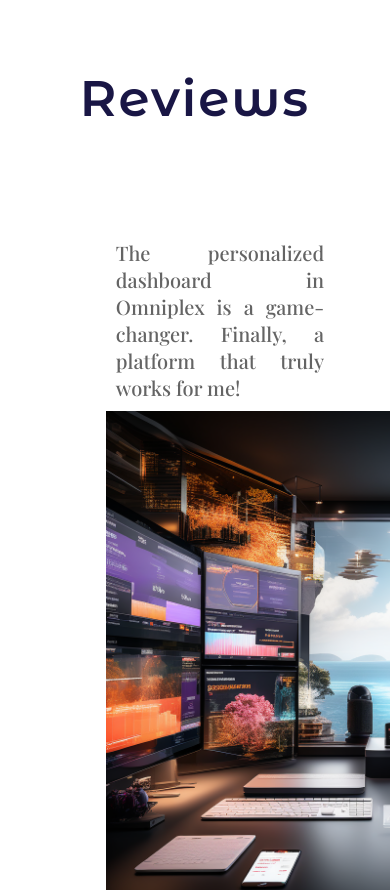
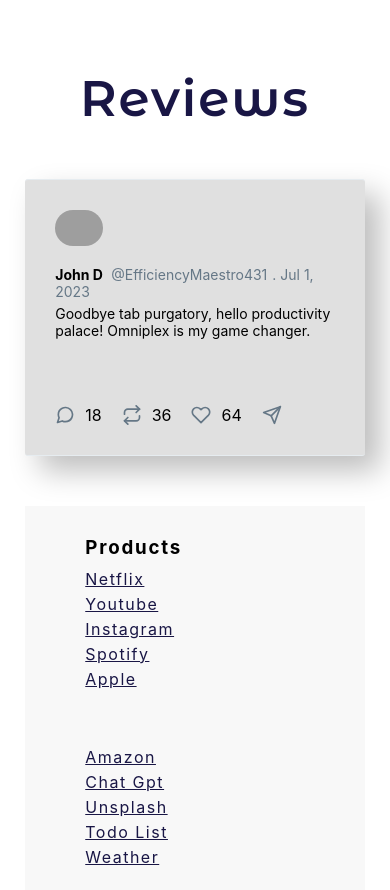
Before and after one commit to AshiqurRahaman02/omniplex, a React (Create React App) app: page /about in a window 390 px wide. Shown: the part 4980-5870 px from the top of the page. Built offline with nearby package versions, Linux system fonts and the light colour scheme; grey boxes are pictures that could not be loaded; a web font is replaced by a local one.

Commit message:
review section modified

```diff
--- a/src/App.css
+++ b/src/App.css
@@ -1,4 +1,3 @@
-
 /** Navbar Section*/
 .navbar {
 	display: flex;
@@ -12,7 +11,7 @@
 	align-items: center;
 }
 
-.navbar > div:nth-child(1){
+.navbar > div:nth-child(1) {
 	cursor: pointer;
 }
 .navbar > div:nth-child(1) > h1 {
@@ -67,7 +66,7 @@
 	}
 }
 
-.menu{
+.menu {
 	position: absolute;
 	right: 0;
 	padding: 10px 50px;
@@ -77,17 +76,17 @@
 	width: max-content;
 	margin: 0px 0px 0px 30px;
 }
-.menu>hr{
+.menu > hr {
 	margin: 40px 0px 30px 0px;
 }
-.links{
+.links {
 	display: flex;
 	flex-direction: column;
 	text-align: center;
 	gap: 10px;
 	margin-bottom: 30px;
 }
-.links>.link{
+.links > .link {
 	margin: 0;
 }
 
@@ -102,60 +101,60 @@
 	justify-content: space-between;
 	flex-wrap: wrap;
 }
-.footer>div{
-	padding: 10px ;
+.footer > div {
+	padding: 10px;
 }
-.footer h3{
+.footer h3 {
 	letter-spacing: 1.8px;
 }
-.footer  ul {
+.footer ul {
 	columns: 1;
-	margin: 10px 10px 0px 0px ;
+	margin: 10px 10px 0px 0px;
 	list-style: none;
 }
-.footer li{
+.footer li {
 	transition: 0.25s ease;
 	letter-spacing: 1.5px;
 	margin-bottom: 5px;
 }
-.footer li:hover{
+.footer li:hover {
 	transform: translateY(-2px);
 }
 
 /***************************************** Home Page ***************************************/
 
 /** Header Section*/
-main{
+main {
 	width: 97%;
 	margin: auto;
 }
 
-#header{
-	padding:  50px;
+#header {
+	padding: 50px;
 	padding-bottom: 100px;
 	margin-left: 50px;
 }
-#header>div:nth-child(1)>h1{
+#header > div:nth-child(1) > h1 {
 	font-size: 100px;
 	color: var(--text-primary-navy-blue);
 	font-family: var(--hero-font);
 	letter-spacing: 2px;
 }
-#header>div:nth-child(1)>p:nth-child(2){
+#header > div:nth-child(1) > p:nth-child(2) {
 	font-size: 40px;
 	margin-top: 30px;
 	color: var(--text-primary-light);
 	font-family: var(--content-font);
 }
-#header>div:nth-child(1)>p:nth-child(3){
+#header > div:nth-child(1) > p:nth-child(3) {
 	max-width: 650px;
 	font-size: 20px;
 	margin-top: 30px;
 	color: var(--text-primary-lighter);
 	font-family: var(--content-font);
-	text-align:justify;
+	text-align: justify;
 }
-#title{
+#title {
 	color: var(--text-accent-teal);
 }
 
@@ -180,93 +179,184 @@ main{
 	color: var(--text-primary-lightest);
 }
 
-
 /***************************************** About Page ***************************************/
 
 /** Hero Section */
-#about-hero{
-	padding:  50px;
+#about-hero {
+	padding: 50px;
 	padding-bottom: 100px;
 	margin-left: 50px;
 	/* border: #000 1px solid; */
 	height: 90vh;
 }
-#about-hero>div:nth-child(1)>h1{
+#about-hero > div:nth-child(1) > h1 {
 	font-size: 100px;
 	color: var(--text-primary-navy-blue);
 	font-family: var(--hero-font);
 	letter-spacing: 2px;
 }
-#about-hero>div:nth-child(1)>p:nth-child(2){
+#about-hero > div:nth-child(1) > p:nth-child(2) {
 	max-width: 650px;
 	font-size: 20px;
 	margin-top: 100px;
 	color: var(--text-primary-lighter);
 	font-family: var(--content-font);
-	text-align:justify;
+	text-align: justify;
 }
 
 /** Sections */
-.left, .right{
-	padding:  50px;
+.left,
+.right {
+	padding: 50px;
 	padding-bottom: 100px;
 	margin-left: 50px;
 	display: flex;
 	justify-content: space-between;
 	flex-wrap: wrap;
 }
-.left{
+.left {
 	flex-wrap: wrap-reverse;
 }
-.left>aside, .right>aside{
+.left > aside,
+.right > aside {
 	margin: auto;
 }
-.left>aside>img, .right>aside>img{
+.left > aside > img,
+.right > aside > img {
 	width: 500px;
 }
-.left>aside:nth-child(2){
+.left > aside:nth-child(2) {
 	text-align: end;
 }
-.left>aside:nth-child(2), .right>aside:nth-child(1){
+.left > aside:nth-child(2),
+.right > aside:nth-child(1) {
 	padding: 10px;
-
 }
-.left>aside:nth-child(2)>h2, .right>aside:nth-child(1)>h2, #reviews{
+.left > aside:nth-child(2) > h2,
+.right > aside:nth-child(1) > h2,
+#reviews {
 	font-size: 50px;
 	color: var(--text-primary-navy-blue);
 	font-family: var(--hero-font);
 	letter-spacing: 2px;
 }
-.left>aside:nth-child(2)>p, .right>aside:nth-child(1)>p{
+.left > aside:nth-child(2) > p,
+.right > aside:nth-child(1) > p {
 	max-width: 600px;
 
 	font-size: 20px;
 	margin-top: 50px;
 	color: var(--text-primary-lighter);
 	font-family: var(--content-font);
-	text-align:justify;
+	text-align: justify;
 }
 
 /** Reviews Sections */
-#reviews{
+#reviews {
 	text-align: center;
 }
+/* .reviews{
+	display: flex;
+	flex-wrap: wrap;
+}
+.reviews>div:nth-child(1), .reviews>div:nth-child(3){
+	opacity: 0.5;
+} */
+.avator {
+	border-radius: 100px;
+	width: 48px;
+	margin-right: 15px;
+}
 
+.tweet-wrap {
+	max-width: 490px;
+	background: #fff;
+	margin: 0 auto 50px;
+	margin-top: 50px;
+	border-radius: 3px;
+	padding: 30px;
+	border-bottom: 1px solid #e6ecf0;
+	border-top: 1px solid #e6ecf0;
+
+	background: #e0e0e0;
+	box-shadow: 15px 15px 30px #bebebe, -15px -15px 30px #ffffff;
+}
+
+.tweet-header {
+	display: flex;
+	align-items: flex-start;
+	font-size: 14px;
+}
+.tweet-header-info {
+	font-weight: bold;
+}
+.tweet-header-info span {
+	color: #657786;
+	font-weight: normal;
+	margin-left: 5px;
+}
+.tweet-header-info p {
+	font-weight: normal;
+	height: 60px;
+	margin-top: 5px;
+}
+.tweet-img-wrap {
+	padding-left: 60px;
+}
+
+.tweet-info-counts {
+	display: flex;
+	margin-left: 60px;
+	margin-top: 10px;
+}
+.tweet-info-counts div {
+	display: flex;
+	margin-right: 20px;
+}
+.tweet-info-counts div svg {
+	color: #657786;
+	margin-right: 10px;
+}
+@media screen and (max-width: 430px) {
+	body {
+		padding-left: 20px;
+		padding-right: 20px;
+	}
+	.tweet-header {
+		flex-direction: column;
+	}
+	.tweet-header img {
+		margin-bottom: 20px;
+	}
+	.tweet-header-info p {
+		margin-bottom: 30px;
+	}
+	.tweet-img-wrap {
+		padding-left: 0;
+	}
+	.tweet-info-counts {
+		display: flex;
+		margin-left: 0;
+	}
+	.tweet-info-counts div {
+		margin-right: 10px;
+	}
+}
 
 /***************************************** Sign Page ***************************************/
-#option{
+#option {
 	text-align: center;
 	background-color: aquamarine;
 	width: 350px;
 	padding: 10px 30px;
-	margin: auto ;
+	margin: auto;
 	margin-bottom: 100px;
 }
-#option>p{
+#option > p {
 	font-weight: 600;
 	color: var(--text-primary-navy-blue);
 }
-#option button{
+#option button {
 	border: 1px solid var(--text-primary-navy-blue);
 	padding: 5px;
 	border-radius: 3px;
@@ -277,7 +367,7 @@ main{
 	cursor: pointer;
 }
 
-#pageLoader{
+#pageLoader {
 	text-align: center;
 	margin: 0;
 	font-size: 25px;
@@ -285,24 +375,23 @@ main{
 	left: 45%;
 	position: absolute;
 
-	background: linear-gradient(to right,#3FFDCA 0, #000000 10%, #3FFDCA 30%);
+	background: linear-gradient(to right, #3ffdca 0, #000000 10%, #3ffdca 30%);
 	background-position: 0;
 	-webkit-background-clip: text;
 	-webkit-text-fill-color: transparent;
 	animation: shine2 5s infinite linear forwards;
 }
-@keyframes shine2{
-    0%{
+@keyframes shine2 {
+	0% {
 		background-position: 0px;
 	}
-    50%{
+	50% {
 		background-position: 80px;
 	}
-    100%{
+	100% {
 		background-position: 190px;
 	}
 }
-
 
 /***************************************** SignIn and SignUp Section ***************************************/
 
@@ -313,13 +402,13 @@ main{
 	padding: 30px;
 	margin: 15vh auto 0px;
 }
-#signinForm>h2{
+#signinForm > h2 {
 	font-size: 30px;
 	color: var(--text-primary-navy-blue);
 	font-family: var(--hero-font);
 	letter-spacing: 2px;
 }
-#signinForm>p{
+#signinForm > p {
 	font-size: 20px;
 	margin: 20px 0px;
 	color: rgb(115, 116, 117);
@@ -373,11 +462,11 @@ main{
 	font-size: 15px;
 	font-weight: 600;
 }
-input[type="checkbox"]{
+input[type="checkbox"] {
 	cursor: pointer;
 }
 
-#submitButton{
+#submitButton {
 	margin-top: 30px;
 	width: 110px;
 	height: 40px;
@@ -391,7 +480,7 @@ input[type="checkbox"]{
 }
 
 /***************************************** Popup Section ***************************************/
-#popupdiv{
+#popupdiv {
 	width: 370px;
 	margin: auto;
 }
@@ -438,7 +527,7 @@ input[type="checkbox"]{
 	border: 0px;
 	outline: none;
 }
-input[type="number"]{
+input[type="number"] {
 	margin-right: 5px;
 }
 input[type="number"]::-webkit-inner-spin-button,
--- /dev/null
+++ b/src/components/Tweet.jsx
@@ -0,0 +1,113 @@
+import React from 'react'
+
+function Tweet({name, userTag, date, review, commentCount, likeCount, retweetCount}) {
+    // const review = reviews[0]
+  return (
+    <div>
+      <div class="tweet-wrap">
+						<div class="tweet-header">
+							<img
+								src="https://pbs.twimg.com/profile_images/1012717264108318722/9lP-d2yM_400x400.jpg"
+								alt=""
+								class="avator"
+							/>
+							<div class="tweet-header-info">
+								{name}{" "}
+								<span>{userTag}</span>
+								<span>. {date}</span>
+								<p>{review}</p>
+							</div>
+						</div>
+
+						<div class="tweet-info-counts">
+							<div class="comments">
+								<svg
+									class="feather feather-message-circle sc-dnqmqq jxshSx"
+									xmlns="http://www.w3.org/2000/svg"
+									width="20"
+									height="20"
+									viewBox="0 0 24 24"
+									fill="none"
+									stroke="currentColor"
+									stroke-width="2"
+									stroke-linecap="round"
+									stroke-linejoin="round"
+									aria-hidden="true"
+								>
+									<path d="M21 11.5a8.38 8.38 0 0 1-.9 3.8 8.5 8.5 0 0 1-7.6 4.7 8.38 8.38 0 0 1-3.8-.9L3 21l1.9-5.7a8.38 8.38 0 0 1-.9-3.8 8.5 8.5 0 0 1 4.7-7.6 8.38 8.38 0 0 1 3.8-.9h.5a8.48 8.48 0 0 1 8 8v.5z"></path>
+								</svg>
+								<div class="comment-count">
+									{commentCount}
+								</div>
+							</div>
+
+							<div class="retweets">
+								<svg
+									class="feather feather-repeat sc-dnqmqq jxshSx"
+									xmlns="http://www.w3.org/2000/svg"
+									width="20"
+									height="20"
+									viewBox="0 0 24 24"
+									fill="none"
+									stroke="currentColor"
+									stroke-width="2"
+									stroke-linecap="round"
+									stroke-linejoin="round"
+									aria-hidden="true"
+								>
+									<polyline points="17 1 21 5 17 9"></polyline>
+									<path d="M3 11V9a4 4 0 0 1 4-4h14"></path>
+									<polyline points="7 23 3 19 7 15"></polyline>
+									<path d="M21 13v2a4 4 0 0 1-4 4H3"></path>
+								</svg>
+								<div class="retweet-count">
+									{retweetCount}
+								</div>
+							</div>
+
+							<div class="likes">
+								<svg
+									class="feather feather-heart sc-dnqmqq jxshSx"
+									xmlns="http://www.w3.org/2000/svg"
+									width="20"
+									height="20"
+									viewBox="0 0 24 24"
+									fill="none"
+									stroke="currentColor"
+									stroke-width="2"
+									stroke-linecap="round"
+									stroke-linejoin="round"
+									aria-hidden="true"
+								>
+									<path d="M20.84 4.61a5.5 5.5 0 0 0-7.78 0L12 5.67l-1.06-1.06a5.5 5.5 0 0 0-7.78 7.78l1.06 1.06L12 21.23l7.78-7.78 1.06-1.06a5.5 5.5 0 0 0 0-7.78z"></path>
+								</svg>
+								<div class="likes-count">
+									{likeCount}
+								</div>
+							</div>
+
+							<div class="message">
+								<svg
+									class="feather feather-send sc-dnqmqq jxshSx"
+									xmlns="http://www.w3.org/2000/svg"
+									width="20"
+									height="20"
+									viewBox="0 0 24 24"
+									fill="none"
+									stroke="currentColor"
+									stroke-width="2"
+									stroke-linecap="round"
+									stroke-linejoin="round"
+									aria-hidden="true"
+								>
+									<line x1="22" y1="2" x2="11" y2="13"></line>
+									<polygon points="22 2 15 22 11 13 2 9 22 2"></polygon>
+								</svg>
+							</div>
+						</div>
+					</div>
+    </div>
+  )
+}
+
+export default Tweet
--- a/src/pages/About.jsx
+++ b/src/pages/About.jsx
@@ -8,6 +8,7 @@ import Footer from "../components/Footer";
 // for icons
 import { FontAwesomeIcon } from "@fortawesome/react-fontawesome";
 import { faArrowCircleRight } from "@fortawesome/free-solid-svg-icons";
+import Tweet from "../components/Tweet";
 
 const reviews = [
 	{
@@ -15,85 +16,147 @@ const reviews = [
 		name: "Sarah K",
 		review:
 			"Omniplex isn't just a platform, it's a lifesaver for busy bees like me!",
+		userTag: "@TechEnthusiast431",
+		commentCount: 15,
+		retweetCount: 32,
+		likeCount: 78,
+		date: "Jun 27, 2023",
 	},
 	{
 		id: 2,
 		name: "David C",
 		review:
 			"The personalized dashboard in Omniplex is a game-changer. Finally, a platform that truly works for me!",
+		userTag: "@ProductivityGuru431",
+		commentCount: 8,
+		retweetCount: 21,
+		likeCount: 45,
+		date: "Jun 28, 2023",
 	},
 	{
 		id: 3,
 		name: "Alex P",
 		review:
 			"Omniplex doesn't just organize my digital life, it gives me back control. Feels empowering!",
+		userTag: "@DigitalNomad431",
+		commentCount: 23,
+		retweetCount: 45,
+		likeCount: 92,
+		date: "Jun 29, 2023",
 	},
 	{
 		id: 4,
 		name: "Lisa F",
 		review:
 			"My cat can finally use Netflix without paw-ing the keyboard. Thanks, Omniplex!",
+		userTag: "@PetLover431",
+		commentCount: 5,
+		retweetCount: 13,
+		likeCount: 27,
+		date: "Jun 30, 2023",
 	},
 	{
 		id: 5,
 		name: "John D",
 		review:
 			"Goodbye tab purgatory, hello productivity palace! Omniplex is my game changer.",
+		userTag: "@EfficiencyMaestro431",
+		commentCount: 18,
+		retweetCount: 36,
+		likeCount: 64,
+		date: "Jul 1, 2023",
 	},
 	{
 		id: 6,
 		name: "Emily B",
 		review:
 			"Never knew my to-do list could be so zen. Omniplex has transformed my productivity routine.",
+		userTag: "@ZenMaster431",
+		commentCount: 12,
+		retweetCount: 28,
+		likeCount: 53,
+		date: "Jul 2, 2023",
 	},
 	{
 		id: 7,
 		name: "Priya M",
 		review:
 			"More than just a platform, Omniplex is a community. Feels like coming home every time I log in.",
+		userTag: "@CommunityBuilder431",
+		commentCount: 30,
+		retweetCount: 62,
+		likeCount: 104,
+		date: "Jul 3, 2023",
 	},
 	{
 		id: 8,
 		name: "Tom A",
 		review:
 			"Can't decide whether to conquer my to-do list or binge-watch that new show... guess that's the beauty of Omniplex!",
+		userTag: "@IndecisiveExplorer431",
+		commentCount: 14,
+		retweetCount: 29,
+		likeCount: 57,
+		date: "Jul 4, 2023",
 	},
 	{
 		id: 9,
 		name: "Maria L",
 		review:
 			"Stream, chat, conquer - Omniplex makes it all feel effortless. Highly recommend!",
+		userTag: "@StreamingPro431",
+		commentCount: 25,
+		retweetCount: 50,
+		likeCount: 86,
+		date: "Jul 5, 2023",
 	},
 	{
 		id: 10,
 		name: "Maya T",
 		review:
 			"Connecting with like-minded creators in Omniplex has taken my creative projects to the next level.",
+		userTag: "@CreativeMaven431",
+		commentCount: 19,
+		retweetCount: 41,
+		likeCount: 72,
+		date: "Jul 6, 2023",
 	},
 	{
 		id: 11,
 		name: "Michael S",
 		review:
 			"Omniplex has finally made juggling work and play feel seamless. My stress levels are thanking me!",
+		userTag: "@WorkLifeBalancer431",
+		commentCount: 22,
+		retweetCount: 48,
+		likeCount: 93,
+		date: "Jul 7, 2023",
 	},
 	{
 		id: 12,
 		name: "Ben R",
 		review:
 			"Warning: using Omniplex may lead to increased productivity and decreased time-wasting. Use responsibly!",
+		userTag: "@ProductivityEvangelist431",
+		commentCount: 16,
+		retweetCount: 34,
+		likeCount: 66,
+		date: "Jul 8, 2023",
 	},
 ];
 
 function About() {
-	const [activeReview, setActiveRiview] = useState(0)
+	const [activeReview, setActiveRiview] = useState(10);
 
 	useEffect(() => {
 		const intervalId = setInterval(() => {
-		  setActiveRiview((prevActiveReview) => (prevActiveReview + 1) % reviews.length);
-		}, 5000); // Change review every 5 seconds
+			setActiveRiview(
+				(prevActiveReview) => (prevActiveReview + 1) % reviews.length
+			);
+		}, 1000);
 
-		return () => clearInterval(intervalId); // Clean up interval on unmount
-	  }, []);
+		return () => clearInterval(intervalId);
+	}, []);
 
 	const navigate = useNavigate();
 	return (
@@ -170,13 +233,54 @@ function About() {
 					</aside>
 				</section>
 				<h2 id="reviews">Reviews</h2>
-				<section className="right">
+				{/* <section className="right">
 					<aside>
 						<p>{reviews[activeReview].review}</p>
 					</aside>
 					<aside>
 						<img src="/assets/images/potential.png" alt="" />
 					</aside>
+				</section> */}
+				<section className="reviews">
+					{/* <Tweet
+						name={reviews[(activeReview - 1) % reviews.length].name}
+						userTag={reviews[(activeReview - 1) % reviews.length].userTag}
+						date={reviews[(activeReview - 1) % reviews.length].date}
+						review={reviews[(activeReview - 1) % reviews.length].review}
+						commentCount={
+							reviews[(activeReview - 1) % reviews.length].commentCount
+						}
+						likeCount={
+							reviews[(activeReview - 1) % reviews.length].likeCount
+						}
+						retweetCount={
+							reviews[(activeReview - 1) % reviews.length].retweetCount
+						}
+					/> */}
+					<Tweet
+						name={reviews[activeReview].name}
+						userTag={reviews[activeReview].userTag}
+						date={reviews[activeReview].date}
+						review={reviews[activeReview].review}
+						commentCount={reviews[activeReview].commentCount}
+						likeCount={reviews[activeReview].likeCount}
+						retweetCount={reviews[activeReview].retweetCount}
+					/>
+					{/* <Tweet
+						name={reviews[(activeReview + 1) % reviews.length].name}
+						userTag={reviews[(activeReview + 1) % reviews.length].userTag}
+						date={reviews[(activeReview + 1) % reviews.length].date}
+						review={reviews[(activeReview + 1) % reviews.length].review}
+						commentCount={
+							reviews[(activeReview + 1) % reviews.length].commentCount
+						}
+						likeCount={
+							reviews[(activeReview + 1) % reviews.length].likeCount
+						}
+						retweetCount={
+							reviews[(activeReview + 1) % reviews.length].retweetCount
+						}
+					/> */}
 				</section>
 			</main>
 			<Footer />
```
Lines whose indentation alone changed are shown as unchanged.
